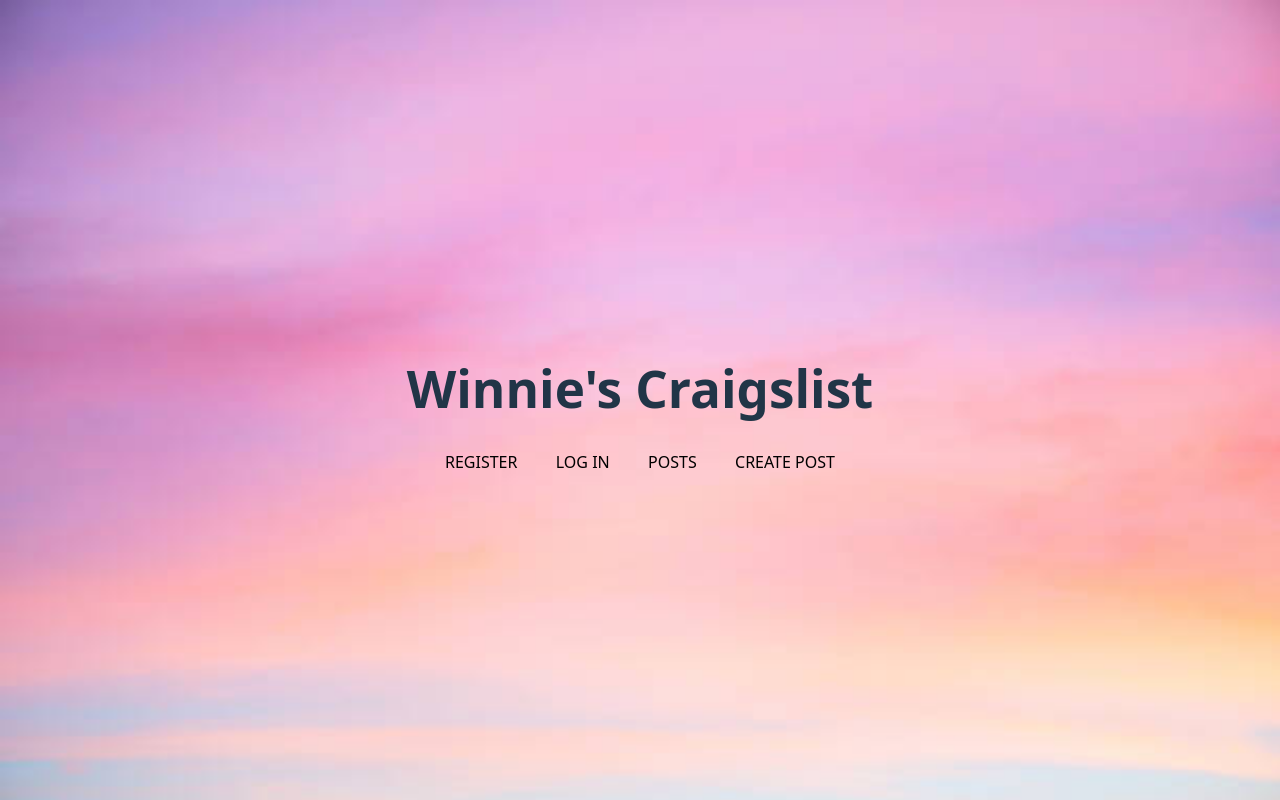
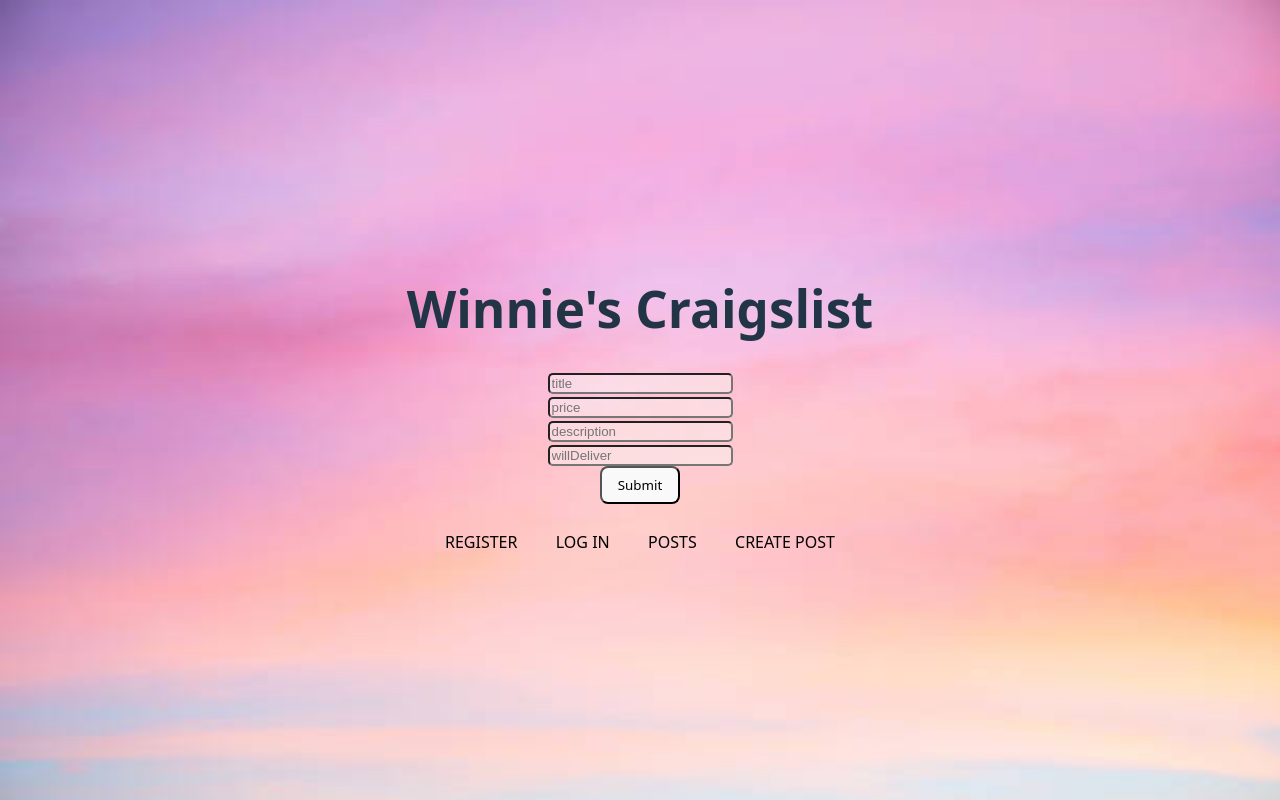
Before and after one commit to winniemei/Winnies-Craigslist, a React (Vite) app in the folder Craigslist/: page /updatePost in a window 1280 px wide. Built offline with nearby package versions, Linux system fonts and the light colour scheme.

Commit message:
update post works for one post

```diff
--- a/Craigslist/src/App.jsx
+++ b/Craigslist/src/App.jsx
@@ -7,7 +7,7 @@ import Login from './components/Login'
 import Posts from './components/Posts'
 import NavBar from './components/Navbar'
 import CreatePost from './components/CreatePost'
-
+import UpdatePost from './components/UpdatePost';
 
 export default function App() {
   const [token, setToken] = useState("")
@@ -19,6 +19,7 @@ export default function App() {
         <Route path='/login' element={<Login token={token} setToken={setToken}/>}/>
         <Route path='/posts' element={<Posts token={token} setToken={setToken}/>}/>
         <Route path='/createPost' element={<CreatePost token={token} setToken={setToken}/>}/>
+        <Route path='/updatePost' element={<UpdatePost token={token} setToken={setToken}/>}/>
       </Routes>
       <NavBar />
       </div>
--- a/Craigslist/src/api/index.js
+++ b/Craigslist/src/api/index.js
@@ -30,7 +30,7 @@ export async function makePost(title, description, price, willDeliver, token) {
   }
 }
 
-export async function editPost(token, id) {
+export async function editPost(title, price, description, willDeliver, token, id) {
   try {
     const response = await fetch(`${BASE_URL}/posts/${id}`, {
       method: "PATCH",
@@ -40,9 +40,9 @@ export async function editPost(token, id) {
       },
       body: JSON.stringify({
         post: {
-          title: "eating",
-          description: "eating",
-          price: "eating",
+          title: title,
+          description: description,
+          price: price,
           willDeliver: true
         }
       })
--- a/Craigslist/src/components/PostName.jsx
+++ b/Craigslist/src/components/PostName.jsx
@@ -4,6 +4,7 @@ import { useState } from 'react'
 import { deletePost, editPost } from "../api"
 import { useSelector } from "react-redux";
 import { selectCurrentToken } from "../redux/authenticateSlice";
+import UpdatePost from "./UpdatePost";
 
 export default function PostName({ post, token, posts, setPosts}) {
   const navigate = useNavigate();
@@ -25,14 +26,8 @@ export default function PostName({ post, token, posts, setPosts}) {
 
   async function handleEdit() {
     try {
-      const result = await editPost(currentToken, post._id);
-      console.log(result)
-      if (result.success) {
-        console.log("you made an edit!")
-      } else{
-        console.log("WTF")
-      }
-
+      <UpdatePost post={post}/>
+      navigate("/updatePost")
     } catch (error) {
       console.error(error);
     }
--- a/Craigslist/src/components/Posts.jsx
+++ b/Craigslist/src/components/Posts.jsx
@@ -1,11 +1,12 @@
 import { useState, useEffect } from 'react'
 import PostName from './PostName';
+import UpdatePost from './UpdatePost';
 
 const COHORT_NAME = '2306-ghp-et-web-ft-sf'
 const BASE_URL = `https://strangers-things.herokuapp.com/api/${COHORT_NAME}`
 
 
-export default function Posts({token}) {
+export default function Posts({ token }) {
     const [posts, setPosts] = useState([]);
     const [searchParam, setSearchParam] = useState("");
     useEffect(() => {
@@ -41,11 +42,16 @@ export default function Posts({token}) {
                 </label>
             </div>
             <div>
-            <div id="cardContainer">
-                {postsToDisplay.map((post) => {
-                    return <PostName key={post.id} post={post} token={token} posts={posts} setPosts={setPosts}/>;
-                })}
-            </div>
+                <div id="cardContainer">
+                    {postsToDisplay.map((post) => {
+                        // <UpdatePost key={post.id} post={post} token={token} posts={posts} setPosts={setPosts} />
+                        return <PostName key={post.id} post={post} token={token} posts={posts} setPosts={setPosts}
+                        />;
+                    })}
+                </div>
+                {/* {poststoDisplay.map((post) => {
+                    <UpdatePost key={post.id} post={post} token={token} posts={posts} setPosts={setPosts} />
+                })} */}
             </div>
         </div>
     )
--- /dev/null
+++ b/Craigslist/src/components/UpdatePost.jsx
@@ -0,0 +1,93 @@
+import React, { useState } from "react";
+import { makePost } from "../api";
+import { selectCurrentToken, selectCurrentUser } from "../redux/authenticateSlice";
+import { useSelector } from "react-redux";
+import { useNavigate } from "react-router-dom";
+import { editPost } from "../api";
+
+
+export default function UpdatePost({ post, token, posts, setPosts}) {
+    const [title, setTitle] = useState("");
+    const [description, setDescription] = useState("")
+    const [price, setPrice] = useState("");
+    const [willDeliver, setWillDeliver] = useState("")
+    const [error, setError] = useState(null);
+    const navigate = useNavigate();
+    const currentToken = useSelector(selectCurrentToken)
+
+
+    async function handleSubmit(e) {
+      e.preventDefault();
+      const APIData = await editPost(title, description, price, willDeliver, currentToken, "64e3d72c555d2f00149d0958");
+      console.log(currentToken)
+      console.log(posts)
+      console.log(post)
+      if (APIData.success) {
+          console.log("New Player: ", APIData);
+          alert("Congrats!! You made a new post!")
+          navigate('/posts')
+      } else {
+        console.log(APIData)
+        console.log(post)
+        console.log(posts)
+          alert("Apologies -- you have to enter a valid post. Make sure to set delivery to either true or false.")
+      }
+  }
+
+
+    // async function handleSubmit(e) {
+    //     try {
+    //       const result = await editPost(title, price, description, willDeliver, currentToken, post._id);
+    //       console.log(result)
+    //       if (result.success) {
+    //         console.log("you made an edit!")
+    //       } else{
+    //         console.log("WTF")
+    //       }
+
+    //     } catch (error) {
+    //       console.error(error);
+    //     }
+    // }
+
+    return (
+            <div className="formGroup">
+            <form onSubmit={handleSubmit}>
+                {error && <p>{error}</p>}
+                <input
+                    className="inputField"
+                    value={title}
+                    type="text"
+                    name="title"
+                    placeholder="title"
+                    onChange={(e) => setTitle(e.target.value)}
+                /><br />
+                <input
+                    className="inputField"
+                    value={price}
+                    type="text"
+                    name="price"
+                    placeholder="price"
+                    onChange={(e) => setPrice(e.target.value)}
+                /><br />
+                <input
+                    className="inputField"
+                    value={description}
+                    type="text"
+                    name="description"
+                    placeholder="description"
+                    onChange={(e) => setDescription(e.target.value)}
+                /><br />
+                <input
+                    className="inputField"
+                    value={willDeliver}
+                    type="text"
+                    name="willDeliver"
+                    placeholder="willDeliver"
+                    onChange={(e) => setWillDeliver(e.target.value)}
+                /><br />
+                <button>Submit</button>
+            </form>
+        </div>
+    );
+}
```
